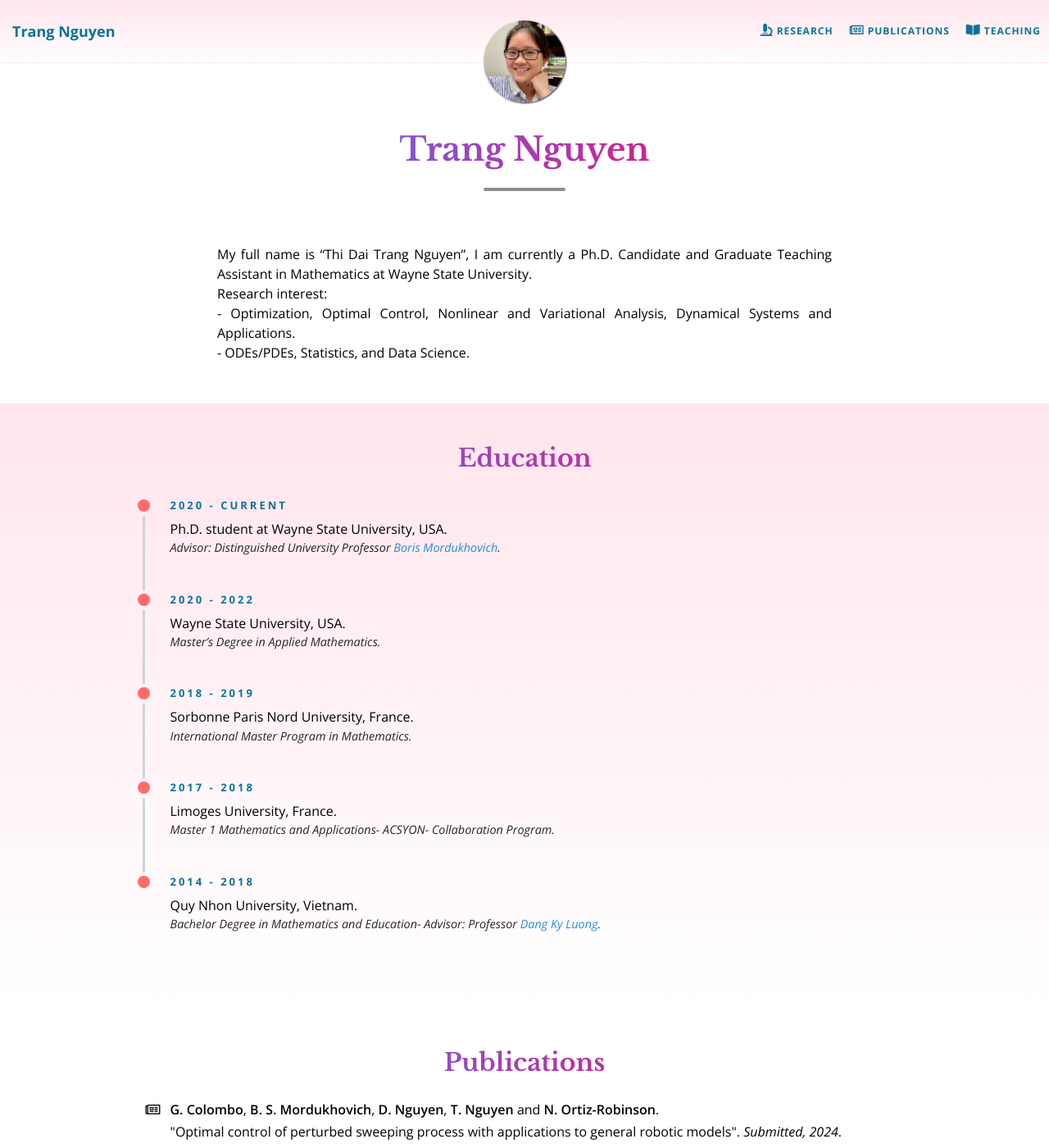
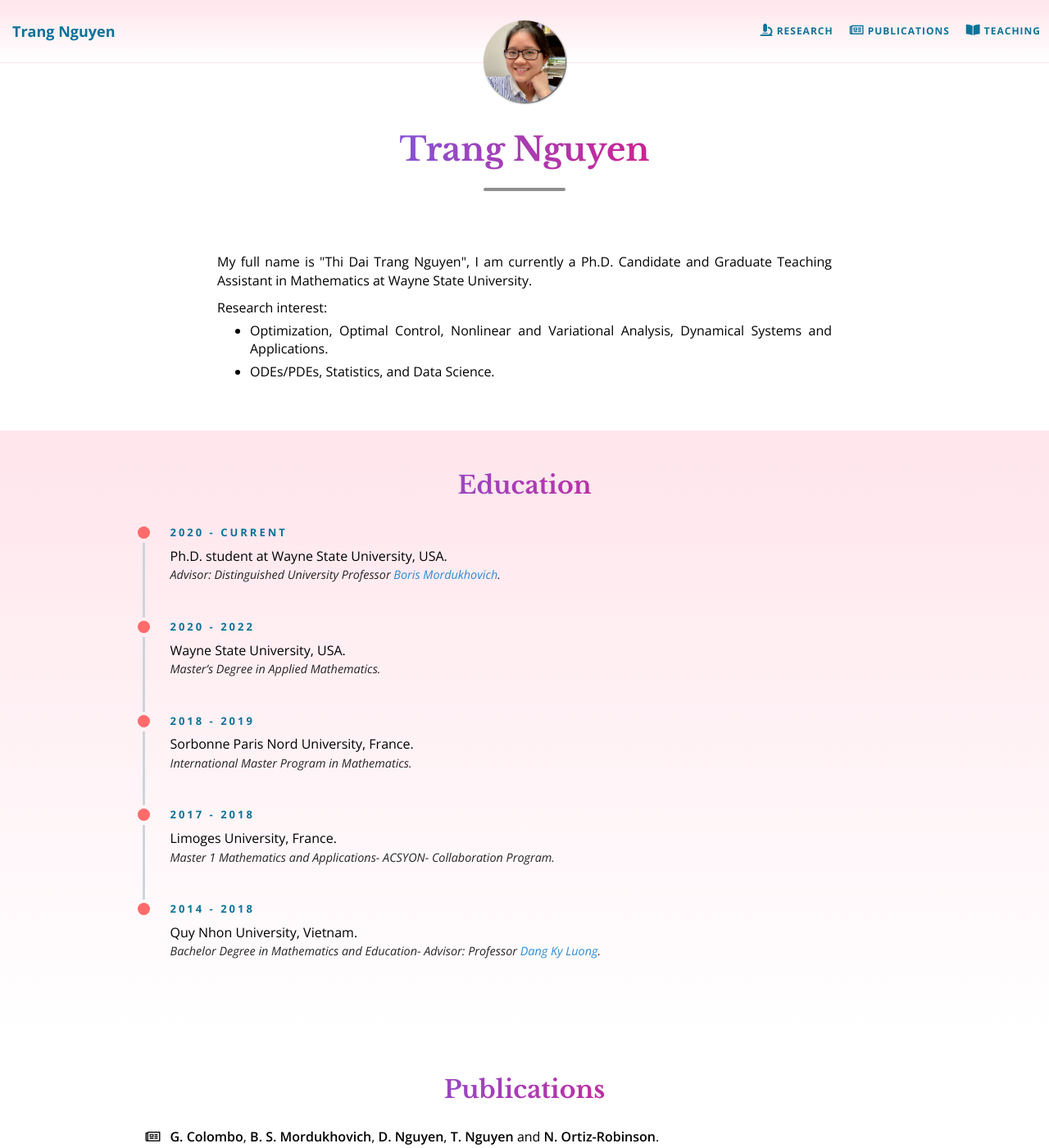
Before and after one commit to daitrangng/daitrangng.github.io, a Jekyll site: the page built from index.md, in a window 1280 px wide and 1400 px high. Shown: the whole window at 82% size. Built offline with Jekyll 4.4.1, drawn with Linux system fonts in a browser that asks for light colours; formulas are drawn with MathJax 3.

Commit message:
styling description index

```diff
--- a/css/custom.scss
+++ b/css/custom.scss
@@ -60,6 +60,14 @@ a:focus {
 .navbar-custom .nav li a:hover,
 .navbar-custom .nav li a:focus {
   color: var(--main-dark);
+}
+
+.me-description {
+  margin: 10px 0;
+  text-align: justify;
+  li {
+    margin: 5px 0;
+  }
 }
 
 .container-fluid {
--- a/index.md
+++ b/index.md
@@ -1,9 +1,9 @@
 ---
 layout: base
 css:
-  - "/css/reading.css"
-  - "/css/activity.css"
-  - "/css/post-list.css"
+  - '/css/reading.css'
+  - '/css/activity.css'
+  - '/css/post-list.css'
 ---
 
 {% include header.html type="page" %}
@@ -11,12 +11,16 @@ css:
 <!-- intro -->
 <section class="alt-color">
   {% include sections/sec-front-md.html %}
-  <p class="text-justify" style="margin: 0;" markdown="1">
-  My full name is "Thi Dai Trang Nguyen", I am currently a Ph.D. Candidate and Graduate Teaching Assistant in Mathematics at Wayne State University. <br />
-  Research interest: <br />
-  - Optimization, Optimal Control, Nonlinear and Variational Analysis, Dynamical Systems and Applications. <br />
-  - ODEs/PDEs, Statistics, and Data Science.
-  </p>
+  <div class="me-description">
+  My full name is "Thi Dai Trang Nguyen", I am currently a Ph.D. Candidate and Graduate Teaching Assistant in Mathematics at Wayne State University.
+  </div>
+  <div class="me-description">
+    Research interest:
+    <ul>
+      <li>Optimization, Optimal Control, Nonlinear and Variational Analysis, Dynamical Systems and Applications.</li>
+      <li>ODEs/PDEs, Statistics, and Data Science.</li>
+    </ul>
+  </div>
   {% include sections/sec-back.html %}
 </section>
 
@@ -62,7 +66,6 @@ css:
   {% include sections/sec-back.html %}
 </section>
 
-
 <!-- contact -->
 <section class="alt-color">
   {% include sections/sec-front-md.html %}
```
